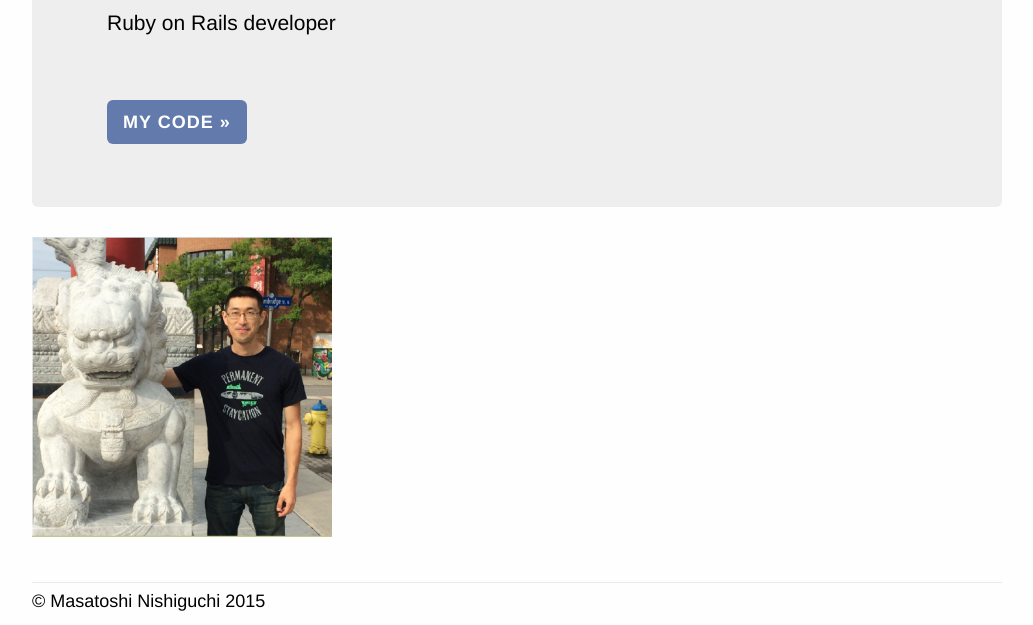
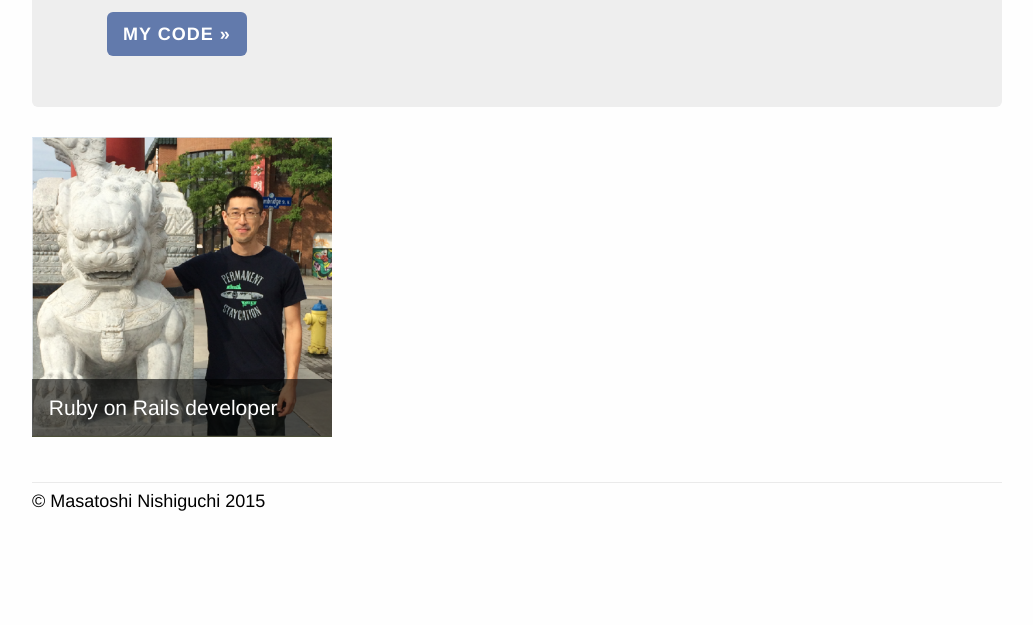
Before and after one commit to mnishiguchi/mnishiguchi_2015, a plain HTML site: page index.html in a window 1280 px wide. Shown: the part 248-873 px from the top of the page, without its empty margins (123-1156 px from the left). After the commit the page ends 800 px from the top, so only its background shows below. Drawn offline with nearby package versions, Linux system fonts and the light colour scheme.

Commit message:
Add flashing eyes

```diff
--- a/index.html
+++ b/index.html
@@ -44,8 +44,7 @@
       <div class="jumbotron">
         <div class="container">
           <h1 id="this-is-masatoshi">This is Masatoshi Nishiguchi</h1>
-          <p>Ruby on Rails developer</p>
-          <p id="blink">Currently under construction.</p>
+          <p></p>
           <p>
             <a class="btn btn-fb btn-lg" href="https://github.com/mnishiguchi" role="button">
               My code &raquo;
@@ -53,7 +52,14 @@
           </p>
         </div>
       </div>
-      <img class="masatoshi-img centered" src="512x512_masa_chinatown_profile.png" alt="masatoshi">
+
+      <figure class="profile-picture">
+        <img class="masa-chinatown" src="images/masa_chinatown.png" alt="masatoshi">
+        <span class="flashing-dot left">&#9673;</span>
+        <span class="flashing-dot right">&#9673;</span>
+        <figcaption><span>Ruby on Rails developer</span></figcaption>
+      </figure>
+
 
       <footer>
         <p>&copy; Masatoshi Nishiguchi 2015</p>
--- a/javascripts/main.js
+++ b/javascripts/main.js
@@ -1,3 +1,4 @@
+// Blinking eyes
 setInterval(function() {
-    $('#blink').fadeOut(1000).fadeIn(1000);
+    $('.flashing-dot').fadeOut(1000).fadeIn(1000);
 }, 2000);
--- a/stylesheets/main.css
+++ b/stylesheets/main.css
@@ -13,10 +13,6 @@ h1, h2, h3, h4, h5, h6 {
 
 .table > tbody > tr > td {
   vertical-align: middle;
-}
-
-#blink {
-  color: #800;
 }
 
 /* Navbar brand */
@@ -43,7 +39,7 @@ nav a.navbar-brand:hover {
   padding-top: 0;
 }
 
-/* navbar links */
+/* Navbar links */
 
 .navbar .nav li > a {
   color: #777;
@@ -55,6 +51,10 @@ nav a.navbar-brand:hover {
 }
 
 /* Jumbotron */
+
+.jumbotron {
+    height: 260px;
+}
 
 h1#this-is-masatoshi {
   font-size: 3.5em;
@@ -71,12 +71,52 @@ p {
   color: #000;
 }
 
-.masatoshi-img {
+/* Profile picture */
+
+figure.profile-picture {
+  position: relative;
   height: 300px;
   width: 300px;
 }
 
-/* footer */
+figure.profile-picture > img.masa-chinatown {
+  height: 300px;
+  width: 300px;
+}
+
+figure.profile-picture > .flashing-dot {
+  position: absolute;
+  font-size: 10px;
+  color: #F00;
+}
+
+figure.profile-picture > .flashing-dot.left {
+  top: 99px;
+  left: 45px;
+}
+
+figure.profile-picture > .flashing-dot.right {
+  top: 97px;
+  left: 85px;
+}
+
+figure.profile-picture > figcaption {
+  position: absolute;
+  bottom: 0px;
+  color: #fff;
+  background: rgba(0, 0, 0, 0.6);
+  width: 100%;
+  max-width: 300px;
+  padding: 1em 0;
+}
+
+figure.profile-picture > figcaption > span {
+    margin: 0;
+    padding: 0 0.8em;
+    font-size: 1.5em;
+}
+
+/* Footer */
 
 footer {
   line-height: 3em;
```
Also changed, not shown: images/masa_chinatown.png (renamed from 512x512_masa_chinatown_profile.png). Lines whose indentation alone changed are shown as unchanged.
